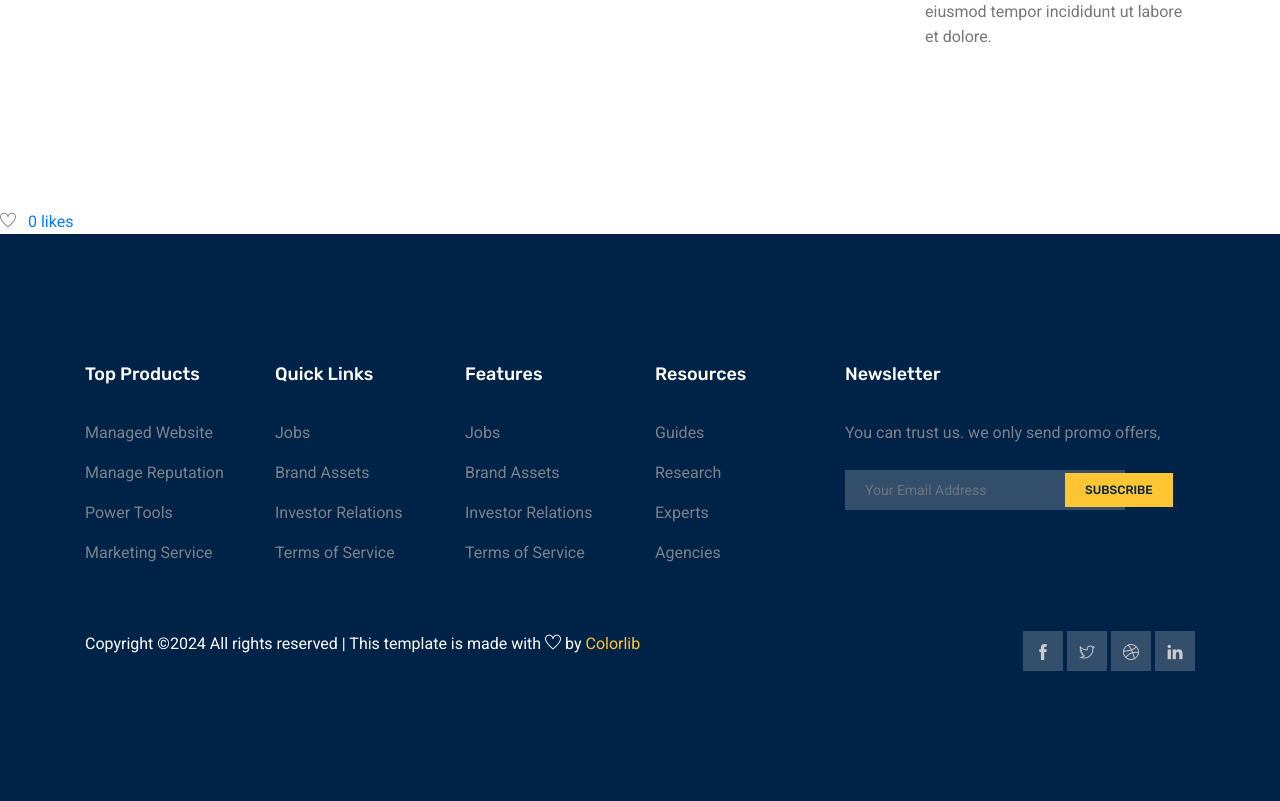
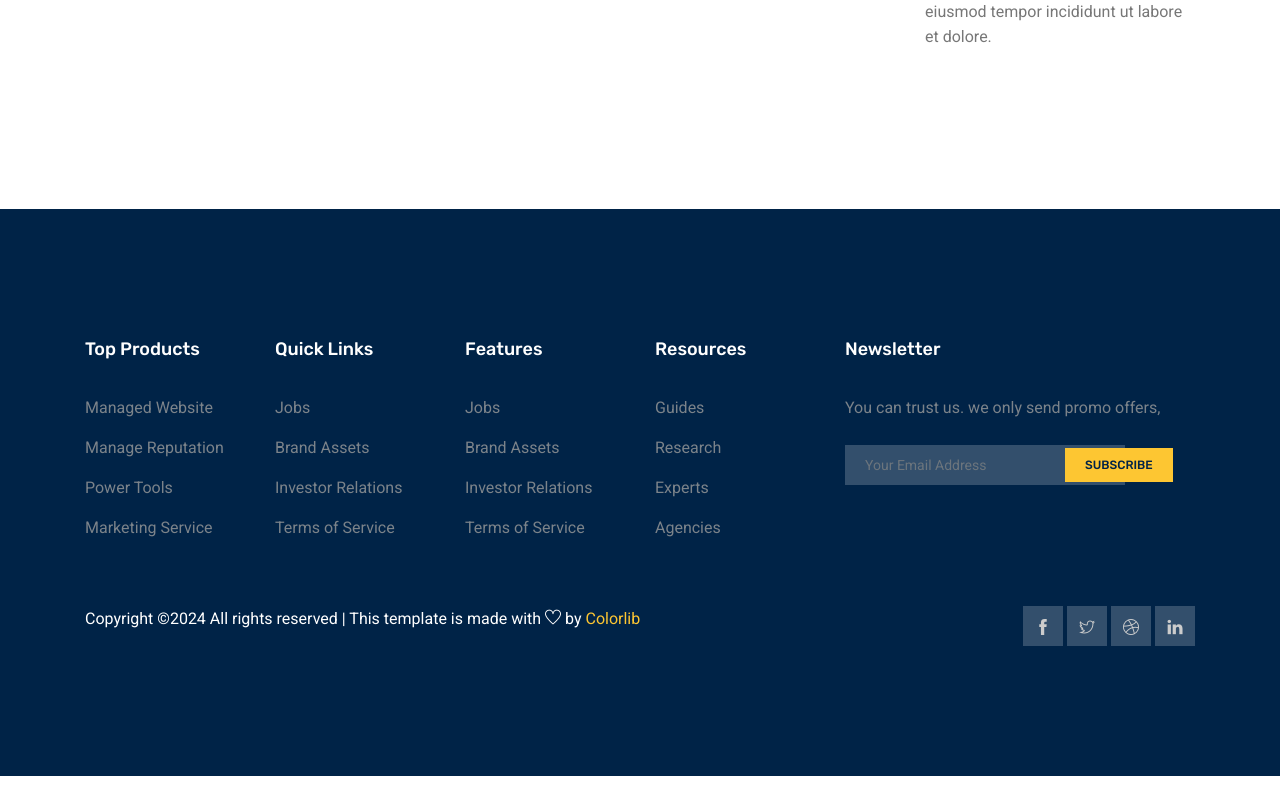
Before and after one commit to joseyawovi/edustage, a Django app: a page that uses classes/templates/classes/class_detail.html in a window 1280 px wide. Shown: the part 1760-2561 px from the top of the page. After the commit the page ends 2536 px from the top, so only its background shows below. Run offline with Django 5.2, Linux system fonts and the light colour scheme; data comes from the database, SQL or seed files in the repository; data that the repository does not hold is empty; some libraries are stand-ins or nearby versions.

Commit message:
template

```diff
--- a/classes/templates/classes/class_detail.html
+++ b/classes/templates/classes/class_detail.html
@@ -219,12 +219,7 @@
         </div>
     </div>
 </section>
-<span class="meta_info">
-    <i class="ti-heart mr-2"></i>
-    <a href="javascript:void(0);" class="like-btn" data-course-id="{{ course.id }}">
-        <span id="like-count-{{ course.id }}">{{ course.likes_count }}</span> likes
-    </a>
-</span>
+
 <!--================ End Course Details Area =================-->
 
 
```
